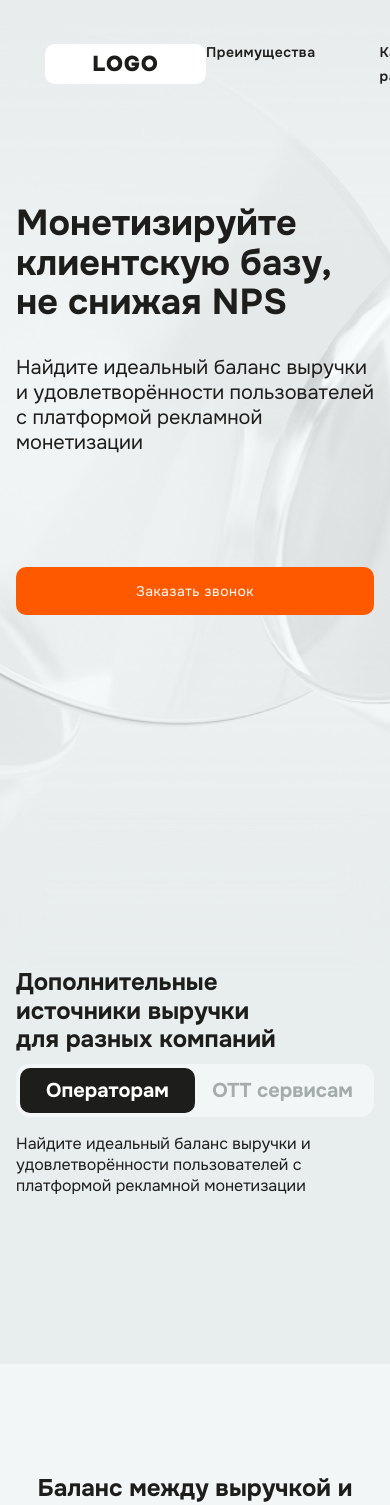
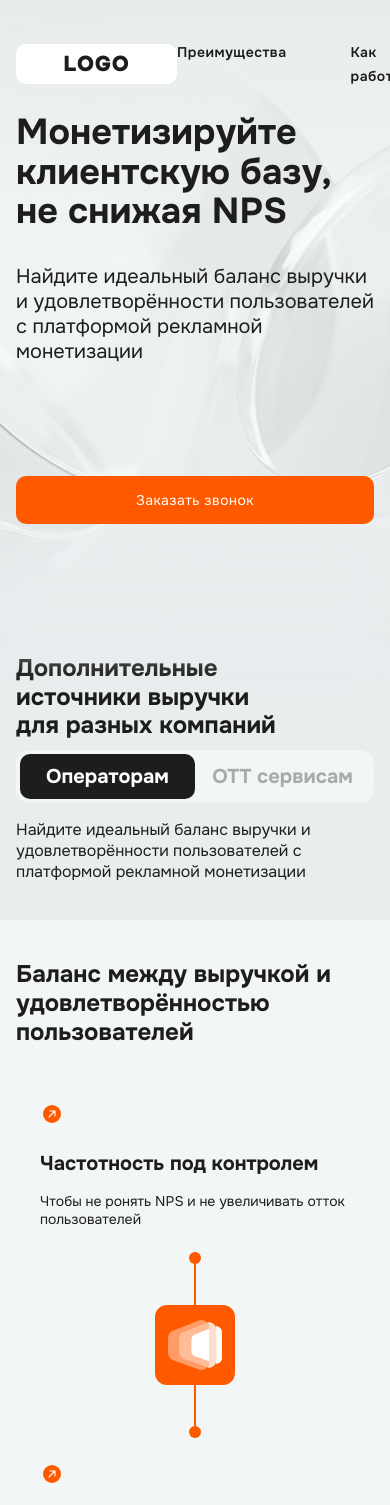
Before and after one commit to chairowner/getshoptv-test, a Next.js app: page / in a window 390 px wide. Shown: the top 1505 px of the page. Built offline with nearby package versions, Linux system fonts and the light colour scheme.

Commit message:
adaptive paddings

```diff
--- a/app/components/FeaturesButtons/FeaturesButtons.module.scss
+++ b/app/components/FeaturesButtons/FeaturesButtons.module.scss
@@ -15,4 +15,8 @@
   @media (max-width: 700px) {
     width: 100%;
   }
+
+  @media (max-width: $mobile-size) {
+    min-height: 132px;
+  }
 }
--- a/app/modules/AdditionalRevenueSources/AdditionalRevenueSources.module.scss
+++ b/app/modules/AdditionalRevenueSources/AdditionalRevenueSources.module.scss
@@ -11,6 +11,11 @@
     flex-wrap: wrap;
   }
 
+  @media (max-width: $mobile-size) {
+    margin-top: 10px;
+    margin-bottom: 38px;
+  }
+
   .text {
     width: 100%;
     max-width: 460px;
--- a/app/modules/BalanceProfitUser/BalanceProfitUser.module.scss
+++ b/app/modules/BalanceProfitUser/BalanceProfitUser.module.scss
@@ -12,8 +12,17 @@
   align-items: center;
   gap: 80px;
 
+  @media (max-width: $mobile-size) {
+    padding: 40px 0 20px 0;
+    gap: 31px;
+  }
+
   .title {
     text-align: center;
+
+    @media (max-width: $mobile-size) {
+      text-align: start;
+    }
   }
 
   .balanceBlock {
--- a/app/modules/DetailedReports/DetailedReports.module.scss
+++ b/app/modules/DetailedReports/DetailedReports.module.scss
@@ -14,6 +14,7 @@
     }
 
     @media (max-width: $mobile-size) {
+      margin: 24px 0;
       flex-direction: column;
     }
 
--- a/app/modules/Header/Header.module.scss
+++ b/app/modules/Header/Header.module.scss
@@ -24,7 +24,7 @@
     display: flex;
     justify-content: space-between;
     align-items: center;
-    padding: 14px 0 14px 29px;
+    padding: 14px 0 14px 0;
 
     .navbar {
       display: flex;
--- a/app/modules/MonetizeCustomerBaseBlock/MonetizeCustomerBaseBlock.module.scss
+++ b/app/modules/MonetizeCustomerBaseBlock/MonetizeCustomerBaseBlock.module.scss
@@ -13,17 +13,20 @@
 
   .content {
     margin-top: 204px;
-    margin-bottom: 233px;
+    margin-bottom: 135px;
     display: flex;
     flex-direction: column;
     gap: 80px;
 
     @media (max-width: $table-size) {
       gap: 62px;
+      margin-bottom: 40px;
     }
 
     @media (max-width: $mobile-size) {
       gap: 112px;
+      margin-top: 113px;
+      margin-bottom: 40px;
     }
 
     .text {
--- a/app/ui/SwitchButtons/SwitchButtons.module.scss
+++ b/app/ui/SwitchButtons/SwitchButtons.module.scss
@@ -1,5 +1,6 @@
 @import '../../styles/typography.scss';
 @import '../../styles/theme.scss';
+@import '../../styles/sizes.scss';
 
 .buttons {
   padding: 4px;
@@ -19,6 +20,10 @@
     background-color: transparent;
 
     @media (max-width: 700px) {
+      max-width: 276px;
+    }
+
+    @media (max-width: $mobile-size) {
       max-width: none;
     }
 
```
